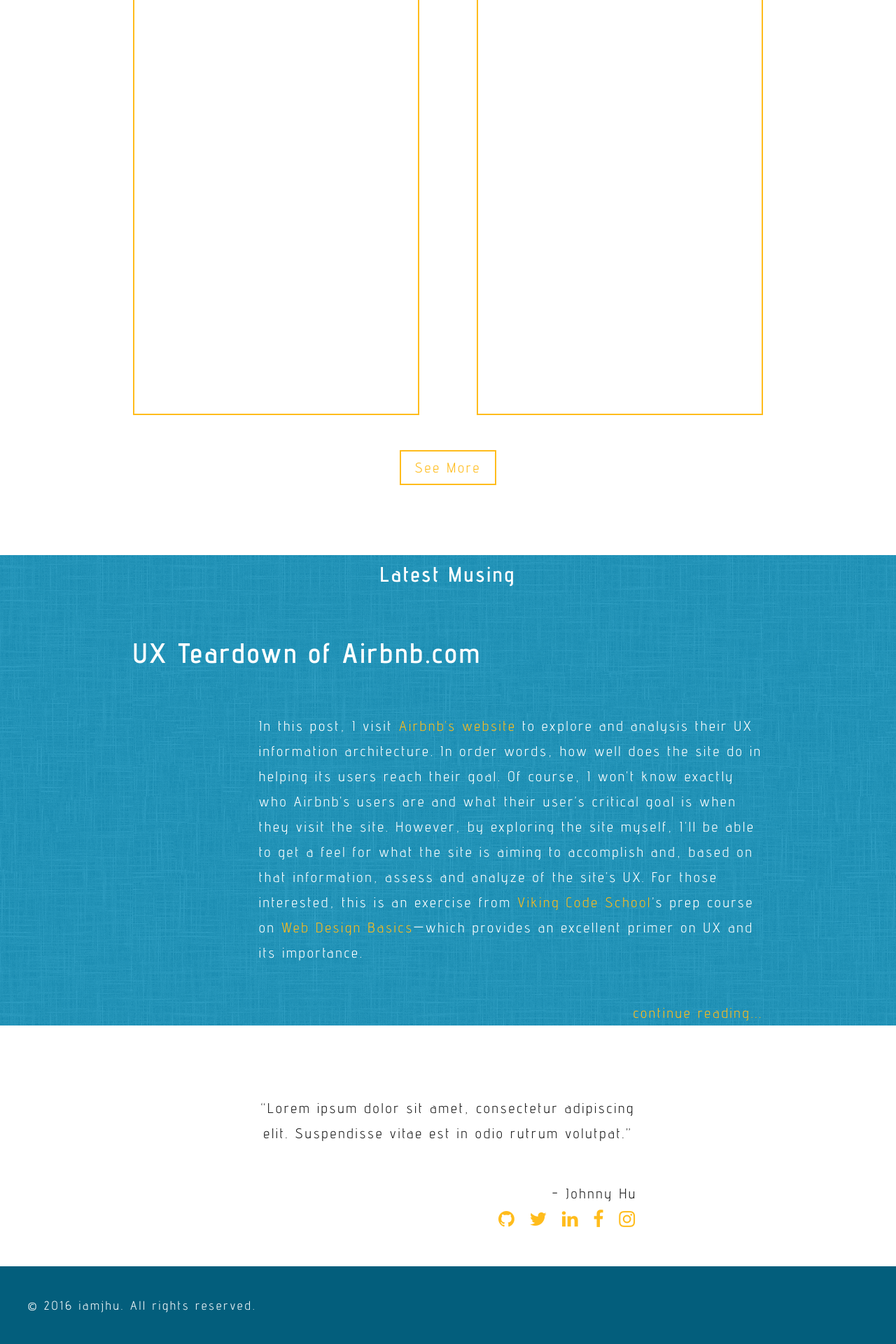
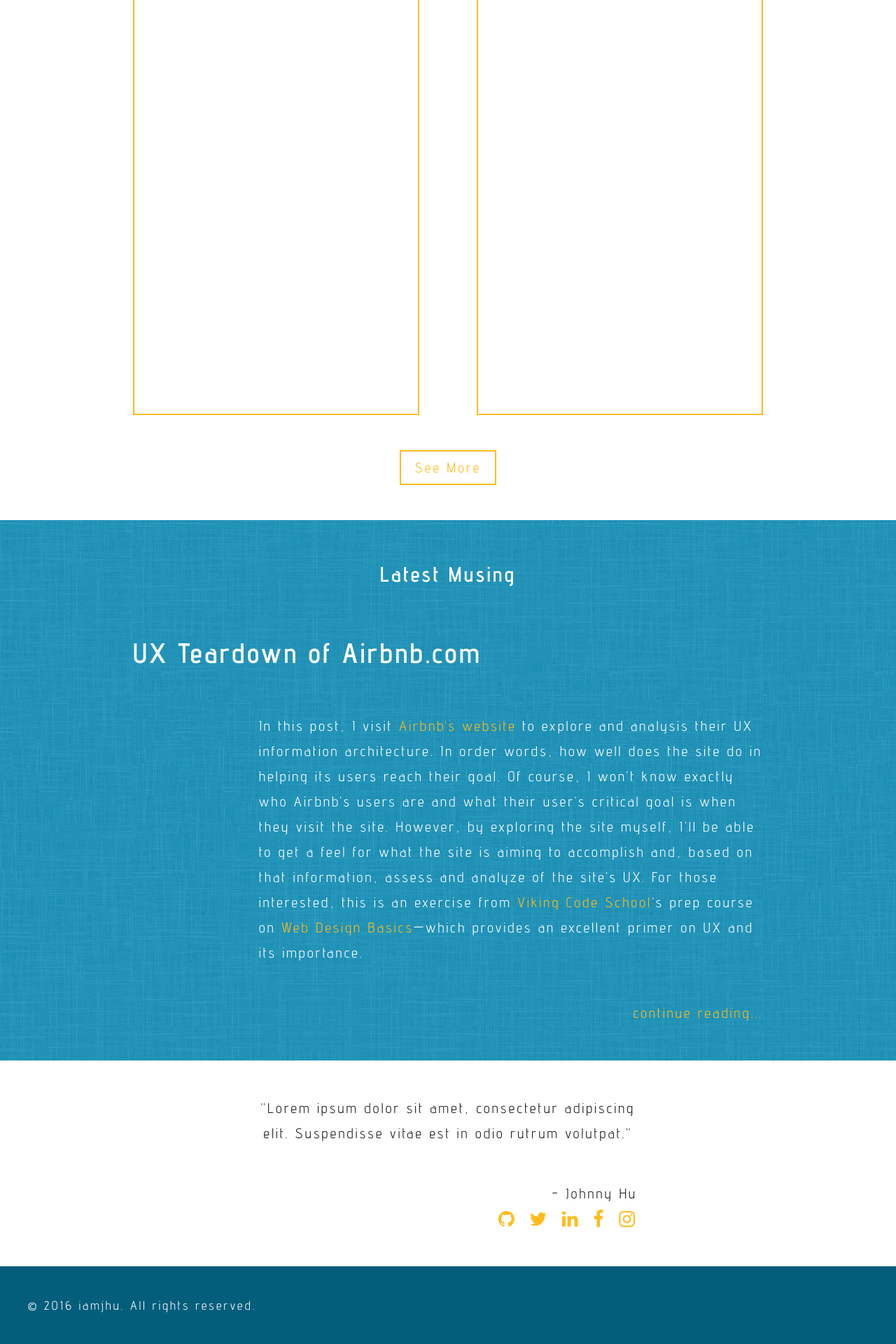
Before and after one commit to heyitsjhu/iamjhu.github.io, a Jekyll site: the page built from index.html, in a window 1280 px wide. Shown: the part 971-2891 px from the top of the page at 70% size. Built offline with Jekyll 4.4.1, drawn with Linux system fonts in a browser that asks for light colours; comment, search, counter and statistics services are not loaded.

Commit message:
Fix background issue

```diff
--- a/index.html
+++ b/index.html
@@ -39,14 +39,14 @@ layout: default
     <a href="/portfolio/" class="btn">See More</a>
   </section>
 
+  <div class="background">
     <section class="latest-musing">
-      <div class="background">
       <h2>Latest Musing</h2>
       {% for post in site.posts limit:1 %}
         {% include musing-article.html %}
       {% endfor %}
-      </div>
     </section>
+  </div>
 
 
   <section class="quote flex-col">
```
